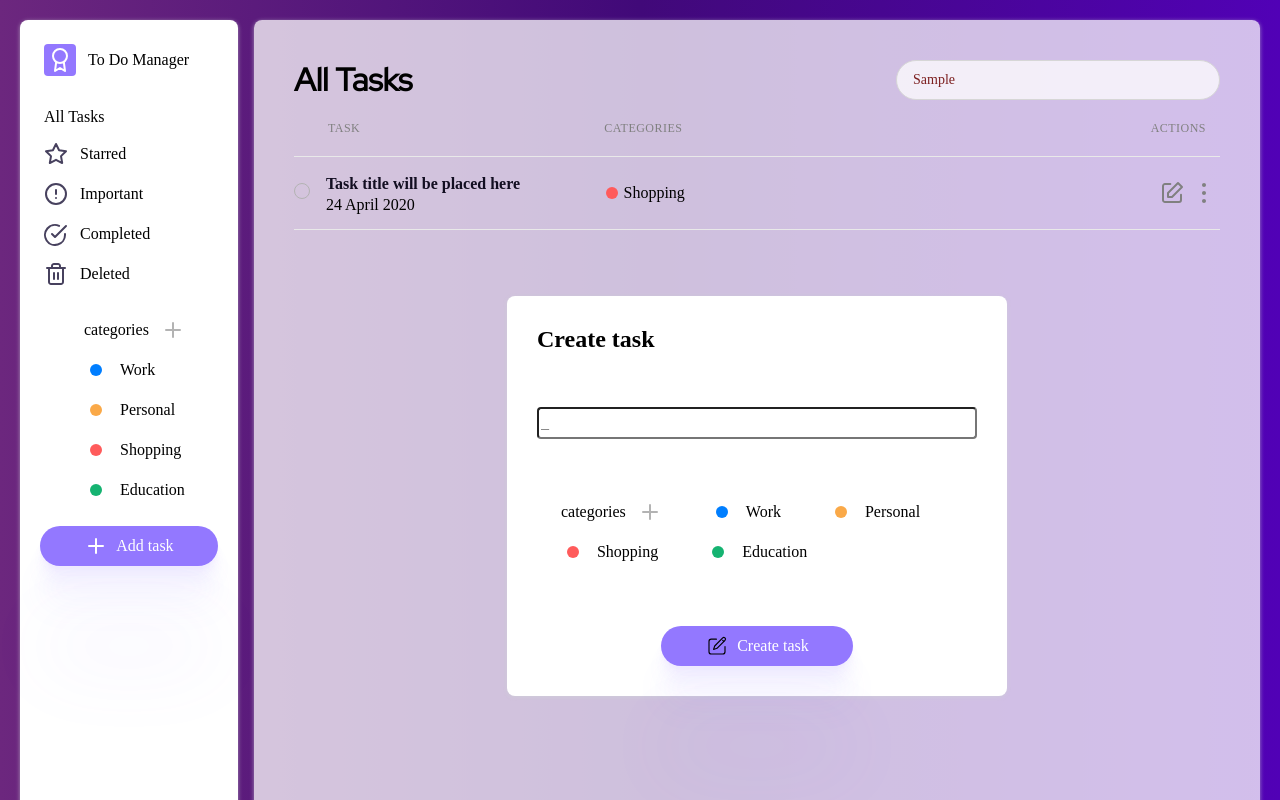
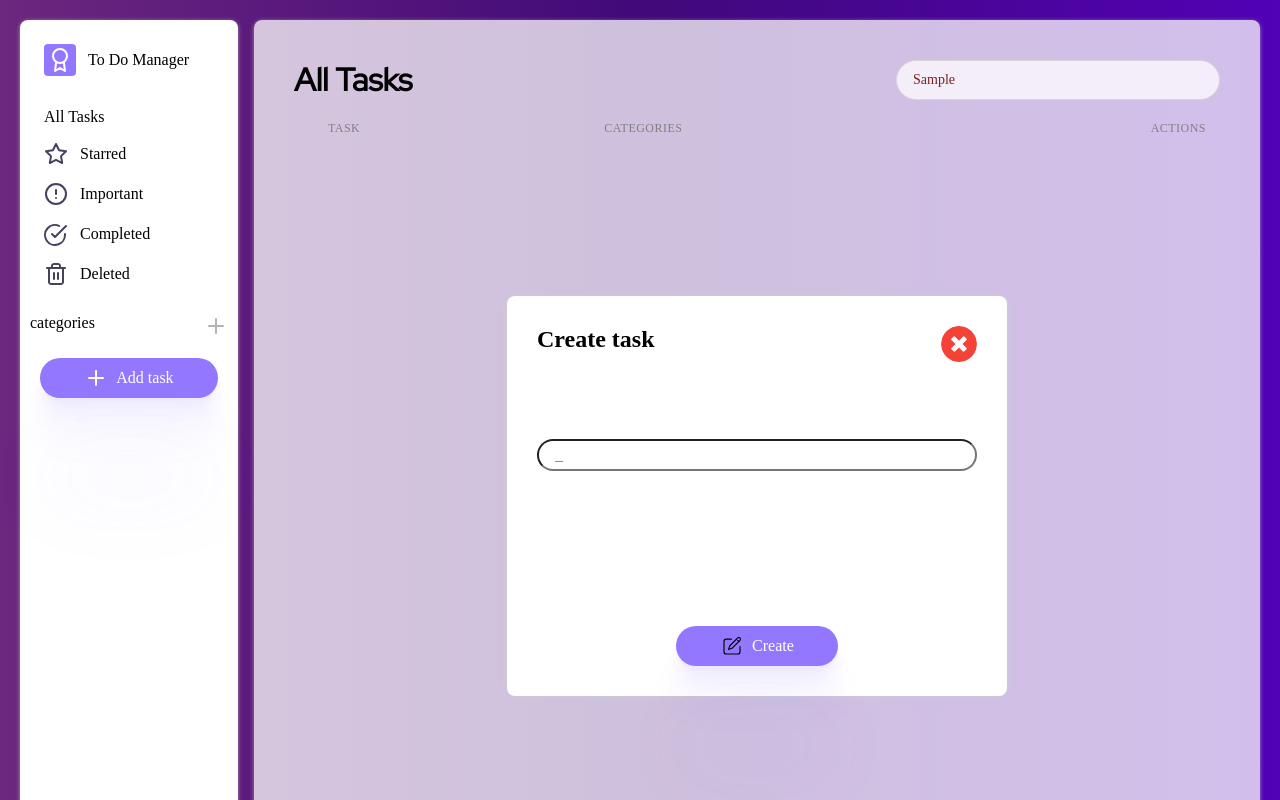
Before and after one commit to Anton-Logvin/todo-list-vue, a Vue app: page / in a window 1280 px wide. Both pictures are taken after typing "Sample" into the empty fields and a click on the button "Add task". Shown: the top 800 px of the page. Built offline with nearby package versions, Linux system fonts and the light colour scheme.

Commit message:
Add files via upload
Создание категории и создание задания работает используя один компонент popUp

```diff
--- a/src/components/AllTasks.vue
+++ b/src/components/AllTasks.vue
@@ -9,7 +9,6 @@
         class="tasks__search"
         type="text"
         placeholder="Search"
-
         :class="{ active: isVisible}"
       >
     </div>
@@ -20,8 +19,11 @@
     </div>
 
     <tasks-item
+      v-for="task in getAllTasks"
+      :key="task.name"
+      :task="task"
+    />
 
-    />
     <pop-up
       class="tasks__pop-up"
       v-if="isVisible"
@@ -49,6 +51,10 @@ import TasksItem from './widgets/TasksItem.vue'
     computed: {
       isVisible() {
         return this.$store.getters['isVisible']
+      },
+
+      getAllTasks() {
+        return this.$store.getters['getTasks']
       }
     },
 
--- a/src/components/SideBar.vue
+++ b/src/components/SideBar.vue
@@ -1,16 +1,25 @@
 <template>
-  <div class="side-bar"  @click="VisiblePopUp">
+  <div class="side-bar">
     <div class="menu__header">
       <img src="../assets/image/Manager.svg" alt="">
       <span class="menu__title">To Do Manager</span>
     </div>
 
-    <actions-with-tasks />
+    <actions-with-tasks
 
-    <tasks-category />
+    />
+
+    <tasks-category
+
+    />
+
+    <!-- <pop-up
+      class=""
+      v-if="isVisible"
+    /> -->
 
     <custom-button
-      @click="VisiblePopUp"
+      @click.native="VisiblePopUp"
       :title="titleBtn"
       :imageSrc="imageSrc"
     />
@@ -19,6 +28,7 @@
 
 <script>
 import CustomButton from './form/CustomButton'
+// import PopUp from './popUp'
 import ActionsWithTasks from './widgets/ActionsWithTasks'
 import TasksCategory from './widgets/TasksCategory'
   export default {
@@ -27,18 +37,26 @@ import TasksCategory from './widgets/TasksCategory'
     data() {
       return {
         titleBtn: 'Add task',
-        imageSrc: require("@/assets/image/plus.svg")
+        imageSrc: require("@/assets/image/plus.svg"),
+        isVisible: false,
+        dataPopUp: {
+          title: 'Create task',
+          titleBtn: 'Create',
+          actionVuex: 'addTask'
+        }
       }
     },
     components: {
       ActionsWithTasks,
       TasksCategory,
       CustomButton,
+      // PopUp,
     },
 
     methods: {
       VisiblePopUp() {
-        this.$store.dispatch('isVisiblePopUp')
+        console.log('add task click')
+        this.$store.dispatch('isVisiblePopUp', this.dataPopUp)
       }
     }
   }
--- a/src/components/popUp.vue
+++ b/src/components/popUp.vue
@@ -1,18 +1,34 @@
 <template>
-  <div class="pop-up" >
-    <h2>Create task</h2>
+  <div class="popup" >
+    <div class="popup__header">
+      <h2>{{ getDataPopUp.title }}</h2>
+      <img
+        class="popup__btn-close"
+        src="@/assets/image/close-red-icon.svg"
+        alt=""
+        @click="closePopUp"
+      >
+    </div>
+
     <custom-input
-      v-model="task"
+      class="popup__input"
+      v-model="inputValue"
       fill
     />
-{{ task }}
-    <tasks-category
-      class="categories"
-    />
+    <div class="popup__categories">
+      <category-item
+        class="popup__categories-item"
+        v-for="category in categories"
+        :key="category.name"
+        :category="category"
+      />
+    </div>
+
+
     <custom-button
       @click.native="addTask"
-      :title="titleBtn"
-      :imageSrc="imageSrc"
+      :title="getDataPopUp.titleBtn"
+      :imageSrc="imageTaskBtn"
     />
   </div>
 </template>
@@ -20,33 +36,43 @@
 <script>
 import CustomButton from './form/CustomButton'
 import CustomInput from './form/CustomInput'
-import TasksCategory from './widgets/TasksCategory.vue'
+import CategoryItem from './widgets/CategoryItem'
+
 export default {
   name: 'popUp',
 
-  // props: {
-  //   task: {
-  //     type: String
-  //   }
-  // },
-
   data() {
     return {
-      titleBtn: 'Create task',
-      imageSrc: require("@/assets/image/create-svgrepo-com.svg"),
-      task: '',
+      // titleBtn: 'Create task',
+      imageTaskBtn: require("@/assets/image/create-svgrepo-com.svg"),
+      inputValue: '',
+
     }
   },
   components: {
     CustomInput,
     CustomButton,
-    TasksCategory,
+    CategoryItem,
+  },
+
+  computed: {
+    getDataPopUp() {
+      return this.$store.getters['getDataPopUp']
+    },
+
+    categories() {
+        return this.$store.getters['getCategories']
+    }
   },
 
   methods: {
     addTask() {
-      console.log('dobavleno')
-      this.$store.dispatch('addTask', this.task)
+      console.log('dobavleno', this.getDataPopUp.actionVuex)
+      this.$store.dispatch(this.getDataPopUp.actionVuex, this.inputValue)
+    },
+
+    closePopUp() {
+      this.$store.dispatch('isVisiblePopUp')
     }
   }
 
@@ -54,7 +80,7 @@ export default {
 </script>
 
 <style lang="scss" scoped>
-  .pop-up {
+  .popup {
     display: flex;
     flex-direction: column;
     justify-content: space-between;
@@ -63,12 +89,53 @@ export default {
     width: 500px;
     height: 400px;
     background: rgb(255, 255, 255);
-    box-shadow: 0px 1px 4px rgba(205, 209, 212, 0.64);
+    box-shadow: 0px 0px 8px rgba(205, 209, 212, 0.64);
+
+    &__header {
+      display: flex;
+      justify-content: space-between;
+    }
+
+    &__input {
+      border-radius: 24px;
+      padding-left: 16px;
+    }
+
+    &__categories {
+      display: flex;
+      flex-wrap: wrap;
+      gap: 20px;
+    }
+
+    &__categories-item {
+      cursor: pointer;
+      min-width: 100px;
+      display: flex;
+      align-items: center;
+      padding: 4px 24px;
+      gap: 12px;
+      border: 1px solid gray;
+      border-radius: 16px;
+      background: rgb(226, 226, 226);
+    }
+
+    &__categories-item:hover {
+      background: rgb(189, 189, 189);
+      border: 1px solid rgb(68, 68, 68);
+    }
+
+    &__btn-close {
+      width: 36px;
+      height: 36px;
+      cursor: pointer;
+      border-radius: 50%;
+      transition: all ease 0.3s;
+    }
+
+    &__btn-close:hover {
+      box-shadow: 0px 0px 6px rgba(80, 80, 80, 0.64);
+    }
   }
 
-  .categories {
-    display: flex;
-    flex-wrap: wrap;
 
-  }
 </style>
--- /dev/null
+++ b/src/components/widgets/CategoryItem.vue
@@ -0,0 +1,20 @@
+<template>
+  <div>{{ category.name }}</div>
+</template>
+
+<script>
+  export default {
+    name: 'CategoryItem',
+
+    props: {
+      category: {
+        type: Object,
+        default: null
+      }
+    }
+  }
+</script>
+
+<style>
+
+</style>
--- a/src/components/widgets/TasksCategory.vue
+++ b/src/components/widgets/TasksCategory.vue
@@ -1,28 +1,69 @@
 <template>
-  <ul>
-    <li class="menu__item">categories<img class="menu__icon" src="@/assets/image/plus-gray.svg" alt=""></li>
-    <li class="menu__item"><img class="menu__icon" src="@/assets/image/blue.svg" alt=""><span>Work</span></li>
-    <li class="menu__item"><img class="menu__icon" src="@/assets/image/yellow.svg" alt=""><span>Personal</span></li>
-    <li class="menu__item"><img class="menu__icon" src="@/assets/image/orange.svg" alt=""><span>Shopping</span></li>
-    <li class="menu__item"><img class="menu__icon" src="@/assets/image/green.svg" alt=""><span>Education</span></li>
-  </ul>
+  <div class="categories">
+    <p class="categories__header">categories
+      <img
+        class="categories__create-icon"
+        src="@/assets/image/plus-gray.svg"
+        alt=""
+        @click="addCategory"
+      >
+    </p>
+
+    <category-item
+      class="categories__item"
+      v-for="category in categories"
+      :key="category.name"
+      :category="category"
+    />
+  </div>
 </template>
 
 <script>
+import CategoryItem from './CategoryItem'
   export default {
     name: 'TasksCategory',
+
+    props: {
+
+    },
+
+    data() {
+      return {
+        // category: 'lol',
+        dataPopUp: {
+          title: 'Create category',
+          titleBtn: 'Create category',
+          actionVuex: 'addCategory'
+        }
+      }
+    },
+
     components: {
+        CategoryItem
+    },
 
+    computed: {
+      categories() {
+        return this.$store.getters['getCategories']
+      }
+    },
+
+    methods: {
+      addCategory() {
+        console.log('task category click')
+        this.$store.dispatch('isVisiblePopUp', this.dataPopUp)
+      }
     }
   }
 </script>
 
 <style lang="scss" scoped>
-  .menu {
-    // display: flex;
-    // flex-direction: column;
-    // list-style-type: none;
-
+  .categories{
+    &__header {
+      display: flex;
+      justify-content: space-between;
+      padding: 20px 10px;
+    }
 
     &__item {
       display: flex;
@@ -31,12 +72,8 @@
       gap: 12px;
     }
 
-    &__item:hover {
-      background: #F9F9FB;
-    }
-
-    &__icon {
-
+    &__create-icon {
+      cursor: pointer;
     }
   }
 </style>
--- a/src/components/widgets/TasksItem.vue
+++ b/src/components/widgets/TasksItem.vue
@@ -4,7 +4,7 @@
       <input class="task__checkbox" type="checkbox"  id="task" name="task" value="yes">
       <label for="task"></label>
       <div class="task__item-task">
-        <p class="task__item-name">Task title will be placed here</p>
+        <p class="task__item-name">{{ task.name }}</p>
         <p class="task__item-data">24  April 2020</p>
       </div>
     </div>
@@ -22,7 +22,12 @@
 <script>
   export default {
     name: 'TasksItem',
-
+    props: {
+      task: {
+        type: Object,
+        default: null
+      }
+    }
   }
 </script>
 
--- a/src/store/index.js
+++ b/src/store/index.js
@@ -8,8 +8,10 @@ const store = new Vuex.Store({
 
   state: {
     tasks: [],
+    categories: [],
     task: {},
     isVisible: false,
+    dataPopUp: {}
   },
 
   getters: {
@@ -19,7 +21,16 @@ const store = new Vuex.Store({
 
     isVisible(state) {
       return state.isVisible
+    },
+
+    getDataPopUp(state) {
+      return state.dataPopUp
+    },
+
+    getCategories(state) {
+      return state.categories
     }
+
   },
 
   mutations: {
@@ -28,19 +39,30 @@ const store = new Vuex.Store({
       console.log(state.tasks, task)
     },
 
-    isVisiblePopUp(state) {
+    addCategory(state, category) {
+      state.categories.push(category)
+    },
+
+    isVisiblePopUp(state, dataPopUp) {
       state.isVisible = !state.isVisible
+      state.dataPopUp = dataPopUp
+      console.log(state.isVisible)
     }
   },
 
   actions: {
     addTask({commit}, taskText) {
-      const task = {text: taskText}
+      const task = {name: taskText}
       commit('addTask', task)
     },
 
-    isVisiblePopUp({commit}) {
-      commit('isVisiblePopUp')
+    addCategory({commit}, categoryName) {
+      const category = {name: categoryName}
+      commit('addCategory', category)
+    },
+
+    isVisiblePopUp({commit}, dataPopUp) {
+      commit('isVisiblePopUp', dataPopUp)
     }
   }
 })
```
Also changed, not shown: src/assets/image/close-red-icon.svg (added).
